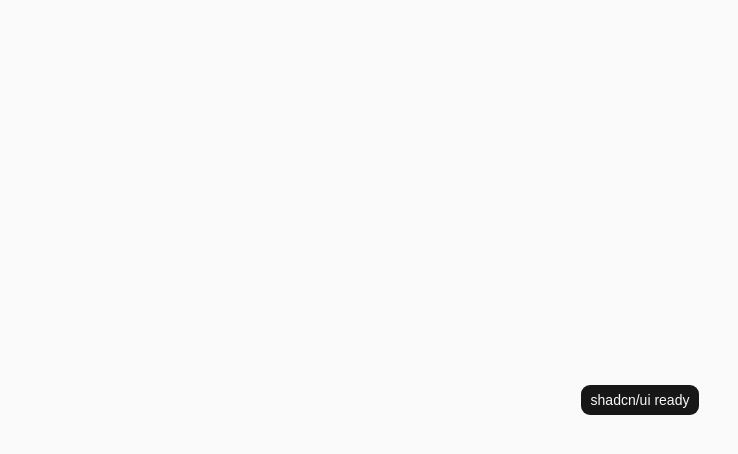
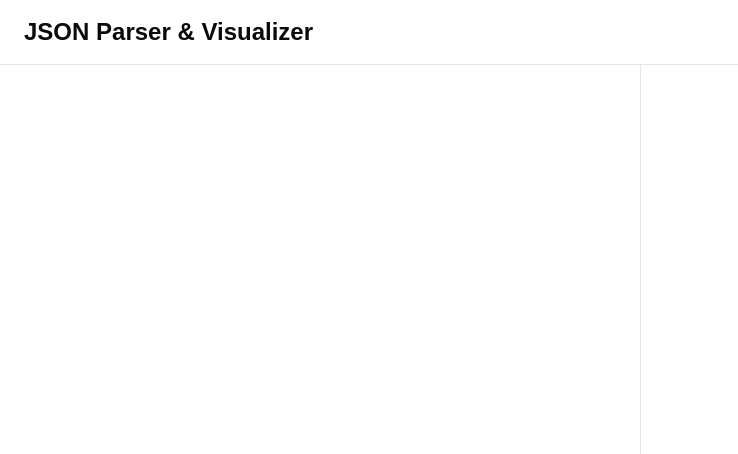
Before and after one commit to usefmahmud/json-parser, a React (Vite) app: page / in a window 1280 px wide. Shown: the top 454 px of the page, without its empty margins (0-738 px from the left). Built offline with nearby package versions, Linux system fonts and the light colour scheme.

Commit message:
feat: update App component layout and integrate Resizable panels for JSON visualization

```diff
--- a/src/App.tsx
+++ b/src/App.tsx
@@ -1,9 +1,29 @@
-import { Button } from '@/components/ui/button';
+import {
+  ResizableHandle,
+  ResizablePanel,
+  ResizablePanelGroup,
+} from './components/ui/resizable';
 
 function App() {
   return (
-    <main className='flex min-h-screen items-center justify-center bg-zinc-50'>
-      <Button>shadcn/ui ready</Button>
+    <main className='h-screen w-screen overflow-hidden bg-background'>
+      <div className='flex flex-col h-full'>
+        <header className='border-b border-border px-6 py-4'>
+          <h1 className='text-2xl font-bold text-foreground'>
+            JSON Parser & Visualizer
+          </h1>
+        </header>
+
+        <div className='flex-1 overflow-hidden'>
+          <ResizablePanelGroup orientation='horizontal'>
+            <ResizablePanel defaultSize={50} minSize={30}></ResizablePanel>
+
+            <ResizableHandle />
+
+            <ResizablePanel defaultSize={50} minSize={30}></ResizablePanel>
+          </ResizablePanelGroup>
+        </div>
+      </div>
     </main>
   );
 }
```
